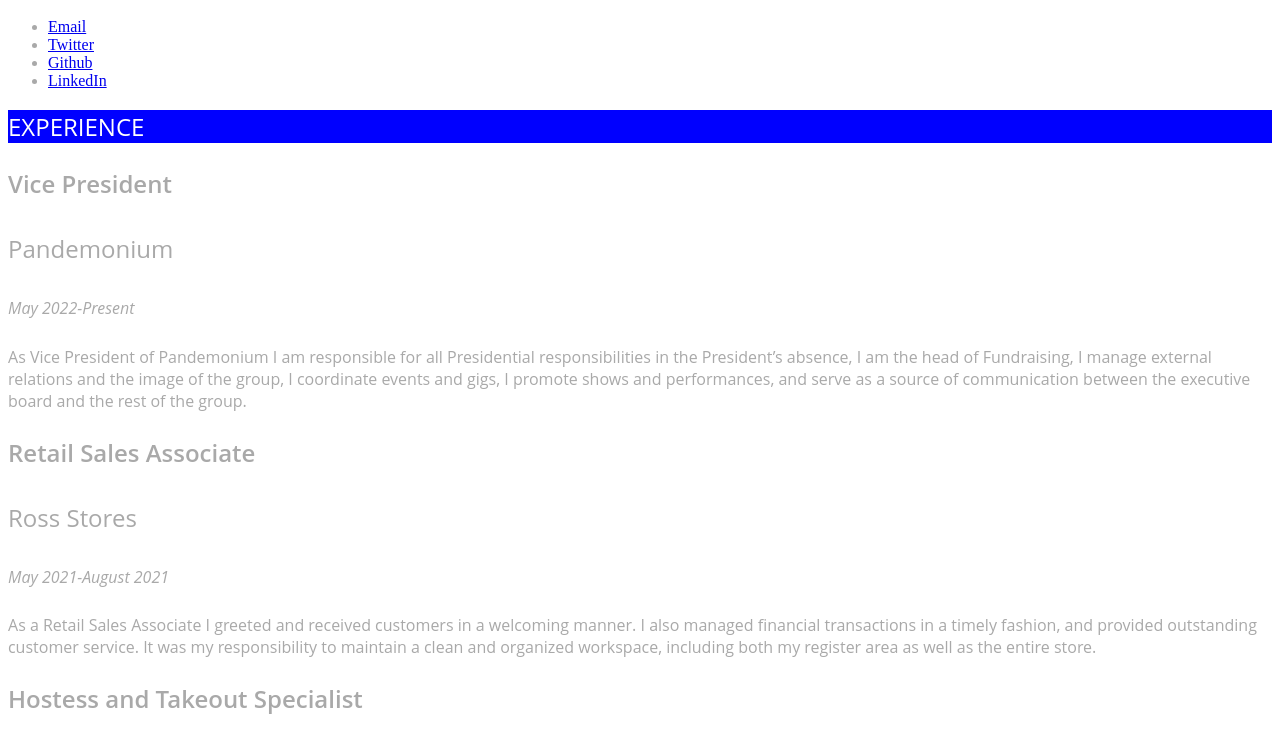
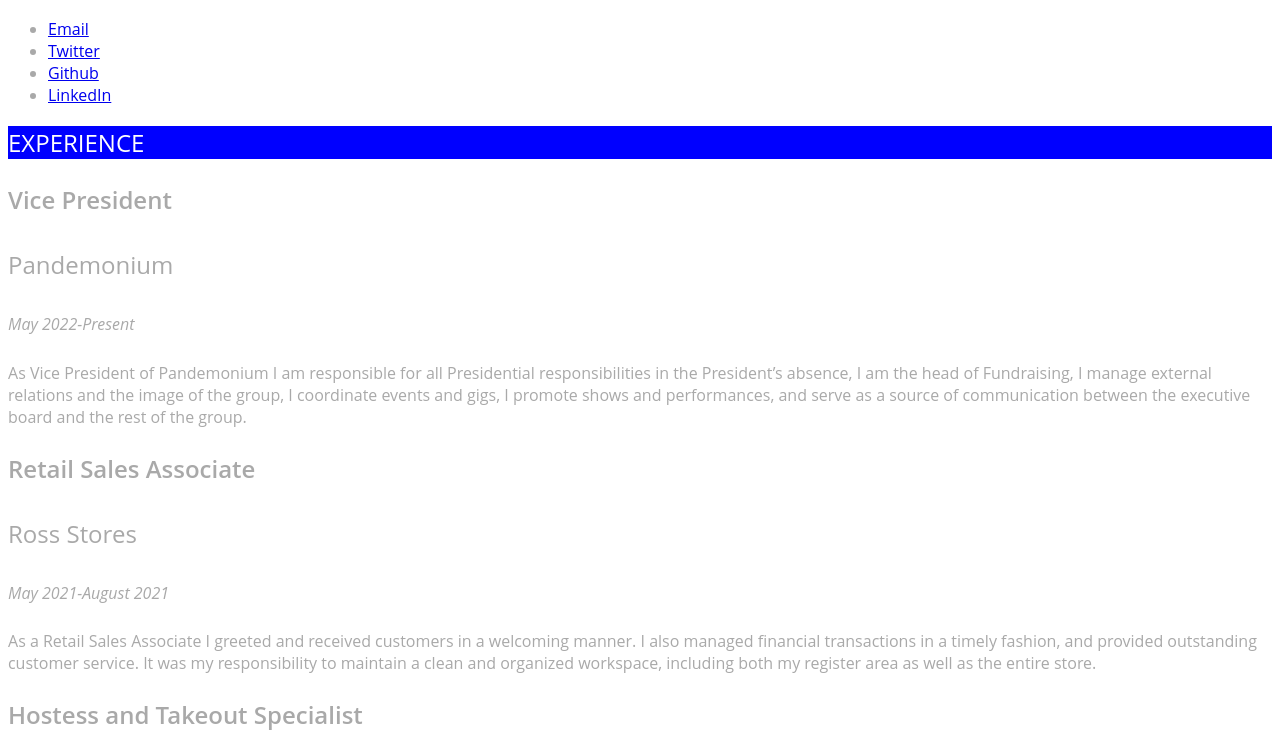
Before and after one commit to lauren-reeder/laurenreeder-jour352, a plain HTML site: page resume/index.html in a window 1280 px wide. Shown: the part 54-798 px from the top of the page. Drawn offline with Linux system fonts and the light colour scheme.

Commit message:
Update style.css

```diff
--- a/resume/style.css
+++ b/resume/style.css
@@ -1,50 +1,59 @@
+/* styles for my resume */
+/* banner for my resume */
 title{
-    font-family: 'open sans';
+    font-family: 'open sans', Arial, sans-serif ;
     color: darkgray;
     font-weight: 400;
     text-transform: uppercase;
     text-align: center;
 }
 h1 {
-    font-family: 'open sans';
+    font-family: 'open sans', Arial, sans-serif;
     color: darkgray;
     font-weight: 400;
     text-transform: uppercase;
     text-align: center;
 }
+/* text style for paragraphs */
 p{
-    font-family: 'open sans';
+    font-family: 'open sans', Arial, sans-serif;
     color: darkgray;
     font-weight: 400;
 }
+/* different background color for this heading */
 h2{
-    font-family: 'open sans';
+    font-family: 'open sans', Arial, sans-serif;
     color: white;
     font-weight: 400;
     text-transform: uppercase;
     background-color: blue;
     font-size: 1.5em;
 }
+/* details for job titles */
 h3{
-    font-family: 'open sans';
+    font-family: 'open sans', Arial, sans-serif;
     color: darkgray;
     font-weight: 600;
     font-size: 1.5em;
 }
+/* this one is less bold than the job titles */
 h4{
-    font-family: 'open sans';
+    font-family: 'open sans', Arial, sans-serif;
     color: darkgray;
     font-weight: 400;
     font-size: 1.5em;
 }
+/* this one gets italicized */
 h5{
-    font-family: 'open sans';
+    font-family: 'open sans', Arial, sans-serif;
     color: darkgray;
     font-weight: 400;
     font-size: 1em;
     font-style: italic;
 }
+/* lists are important */
 ul{
     font-size: 1em;
     color: darkgray;
+    font-family: 'open sans', Arial, sans-serif;
 }
```
